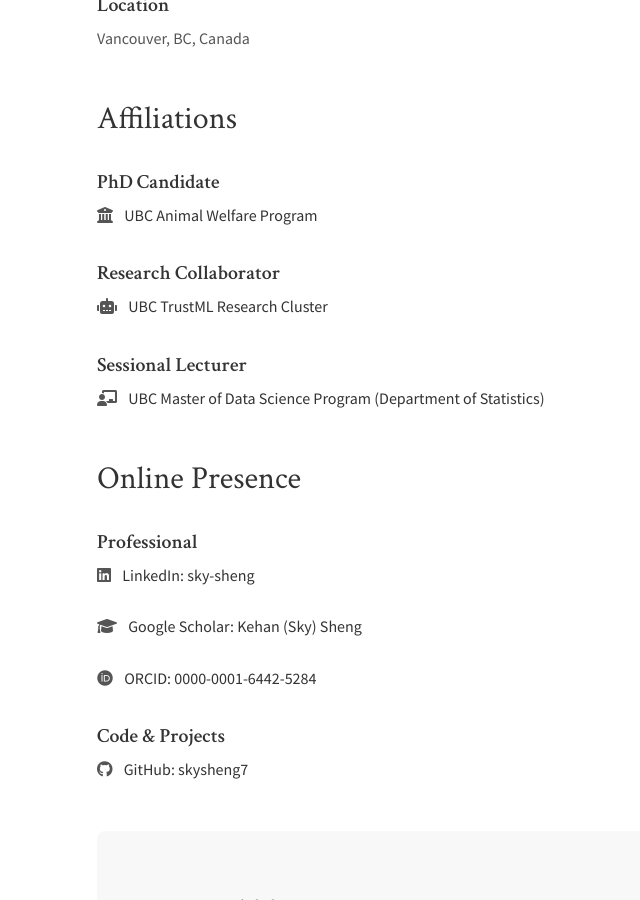
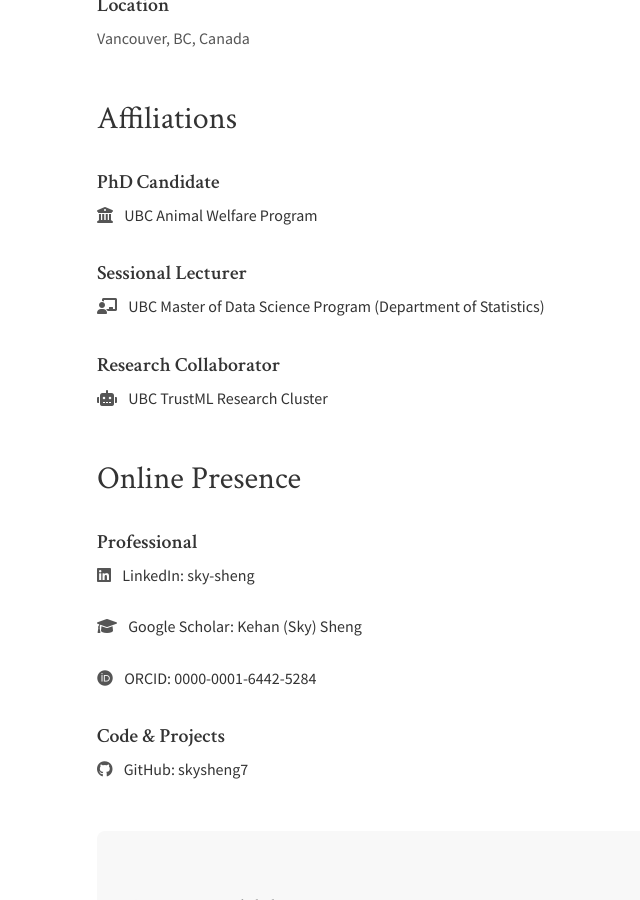
Before and after one commit to skysheng7/skysheng7.github.io, a Jekyll site: the page built from contact.html, in a window 1280 px wide and 900 px high, scrolled down 596 px. Shown: the whole window, without its empty margins (75-715 px from the left). Built offline with Jekyll 4.4.1, drawn with Linux system fonts in a browser that asks for light colours.

Commit message:
add link

```diff
--- a/contact.html
+++ b/contact.html
@@ -32,14 +32,15 @@
         </div>
 
         <div style="margin-bottom: 1.5rem;">
+            <h3>Sessional Lecturer</h3>
+            <p><i class="fas fa-chalkboard-teacher" style="margin-right: 0.5rem;"></i> <a href="https://ubc-mds.github.io/descriptions/" target="_blank">UBC Master of Data Science Program (Department of Statistics)</a></p>
+        </div>
+
+        <div style="margin-bottom: 1.5rem;">
             <h3>Research Collaborator</h3>
             <p><i class="fas fa-robot" style="margin-right: 0.5rem;"></i> <a href="https://trustml.ubc.ca/profiles/sky-sheng" target="_blank">UBC TrustML Research Cluster</a></p>
         </div>
 
-        <div style="margin-bottom: 1.5rem;">
-            <h3>Sessional Lecturer</h3>
-            <p><i class="fas fa-chalkboard-teacher" style="margin-right: 0.5rem;"></i> <a href="https://ubc-mds.github.io/descriptions/" target="_blank">UBC Master of Data Science Program (Department of Statistics)</a></p>
-        </div>
     </div>
 </div>
 
--- a/index.html
+++ b/index.html
@@ -32,7 +32,7 @@
     <h2>News</h2>
 
     <div class="publication-item">
-        <div class="publication-title">🤖 AI Tools Playground: Responsible Use of Generative AI</div>
+        <div class="publication-title">🤖 <a href="http://www.skysheng.io/ai_tools_playground/" target="_blank">AI Tools Playground: Responsible Use of Generative AI</a></div>
         <div class="publication-venue">University of British Columbia, Fall 2025</div>
         <div class="publication-description">Designed and taught a comprehensive AI literacy workshop for graduate students, covering UBC-approved AI platforms, coding assistance tools, and responsible AI usage with emphasis on critical evaluation and ethical considerations.</div>
     </div>
--- a/teaching.html
+++ b/teaching.html
@@ -24,7 +24,7 @@
 
 
   <div class="teaching-item">
-    <div class="teaching-title">Tutorial Instructor | AI Tools Playground: Responsible Use of Generative AI</div>
+    <div class="teaching-title">Tutorial Instructor | <a href="http://www.skysheng.io/ai_tools_playground/" target="_blank">AI Tools Playground: Responsible Use of Generative AI</a></div>
     <div class="teaching-venue">University of British Columbia</div>
     <div class="teaching-description">Fall 2025 | Designed and taught a comprehensive AI literacy workshop for graduate students, covering UBC-approved AI platforms, advanced coding assistance (GitHub Copilot, Cursor IDE), LLM evaluation, text-to-image generation, and prompt engineering. Emphasized "AI as copilot, not autopilot" philosophy, teaching critical evaluation of AI outputs, and responsible AI usage including privacy, bias detection, and ethical considerations.</div>
   </div>
```
Also changed, not shown: 2 other files.
